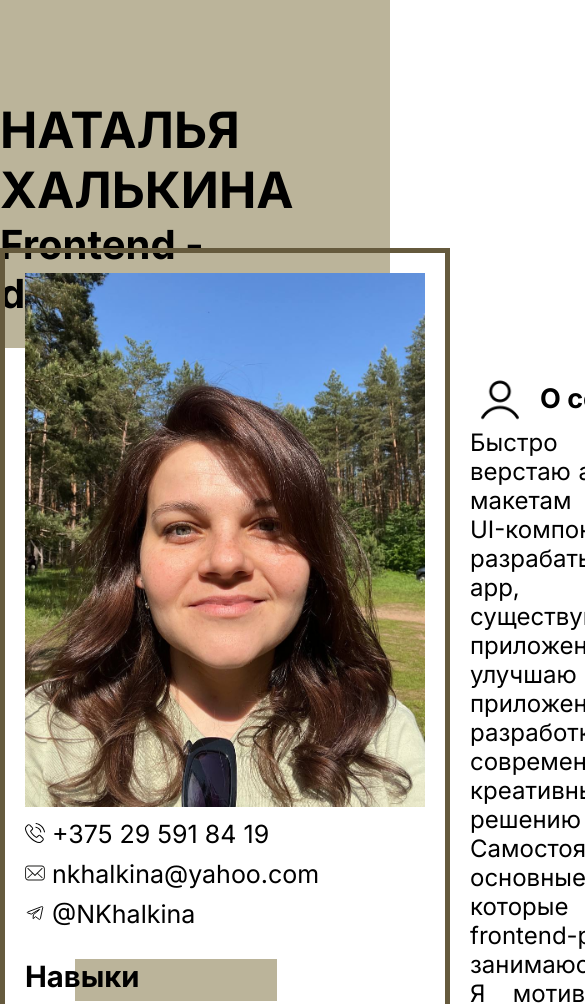
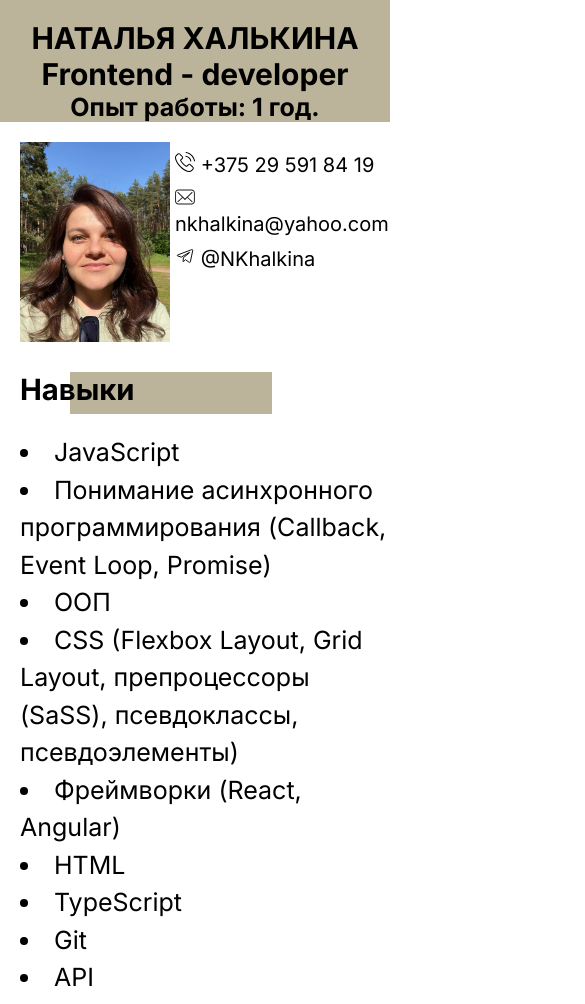
Before and after one commit to NatalliaKhalkina/My_resume, a plain HTML site: page index.html in a window 390 px wide. Shown: the top 1004 px of the page, 585 px wide, since content can reach past the window. Drawn offline with Linux system fonts and the light colour scheme.

Commit message:
add adaptive (max-width:767px)

```diff
--- a/style.scss
+++ b/style.scss
@@ -13,23 +13,39 @@ html {
 .center {
     padding-left: calc(50% - 600px);
     padding-right: calc(50% - 600px);
+
+
 }
 
 
 
 .header {
+
     background: rgb(187, 180, 154);
     padding-top: 10rem;
     display: flex;
     align-items: end;
     flex-direction: column;
 
+    @media (max-width: 767px) {
+        font-size: 3rem;
+        padding-top: 2rem;
+    }
+
     &_title {
         font-size: 5rem;
+
+        @media (max-width:767px) {
+            font-size: 3rem;
+        }
     }
 
     &_profession {
         font-size: 4rem;
+
+        @media (max-width:767px) {
+            font-size: 3rem;
+        }
     }
 
     &_experience {
@@ -41,16 +57,32 @@ html {
     display: grid;
     grid-template-columns: 1fr 3fr;
 
+    @media (max-width:767px) {
+        grid-template-columns: none
+    }
+
     &_container {
         margin-top: -100px;
         border: 5px solid rgb(101, 90, 61);
         max-width: 400px;
         padding: 2rem;
 
+        @media (max-width:676px) {
+            border: 0;
+            margin-top: 0;
+        }
 
         &_contact {
+            display: flex;
+            gap: 0.5rem;
+
             &_img {
                 width: 400px;
+
+                @media (max-width:676px) {
+                    width: 150px;
+
+                }
             }
 
             &_info {
@@ -58,6 +90,11 @@ html {
                     font-size: 2.5rem;
                     padding-top: 10px;
                     list-style-type: none;
+
+                    @media (max-width:676px) {
+                        font-size: 2rem;
+
+                    }
                 }
             }
         }
@@ -165,3 +202,14 @@ html {
     width: 0.2rem;
     background: $colorSelector;
 }
+
+@media(max-width:767px) {
+    .center {
+        padding-left: calc(50% - 384px);
+        padding-right: calc(50% - 384px);
+    }
+
+    .header {
+        align-items: center;
+    }
+}
```
Also changed, not shown: style.css, 1 other file.
